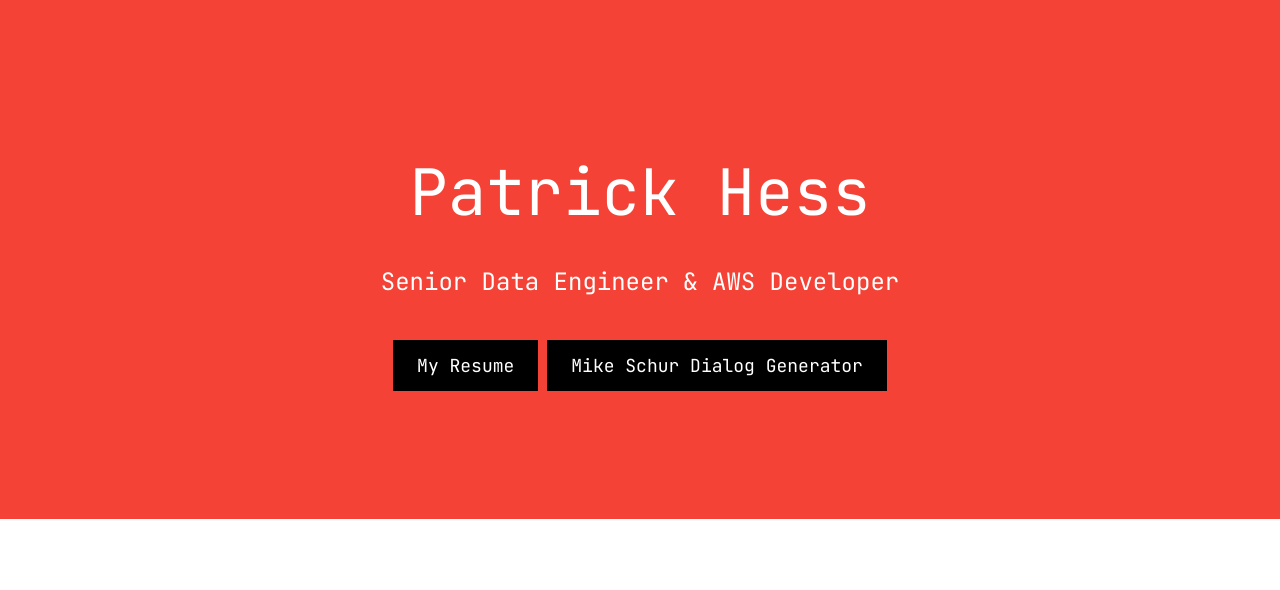
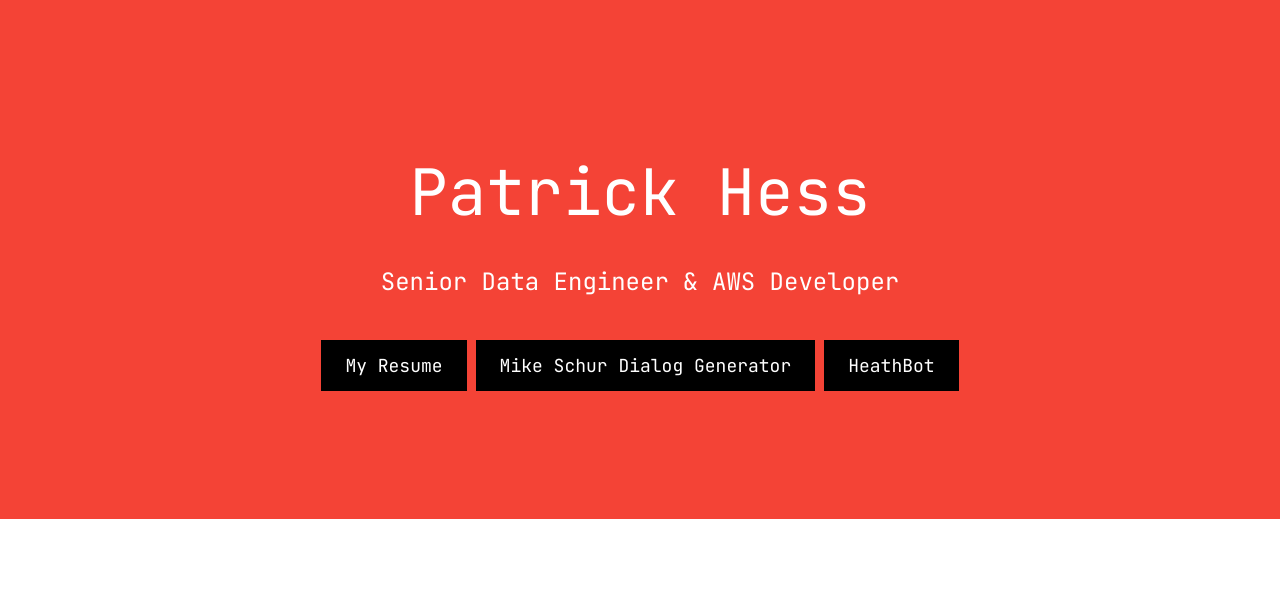
Before and after one commit to patawan/phess-web, a Python web app: template templates/index.html in a window 1280 px wide. Shown: the top 590 px of the page. Run offline with Jinja, Linux system fonts and the light colour scheme; the template is opened without the code that fills it, so the values that code supplies are empty.

Commit message:
updated some links

```diff
--- a/templates/index.html
+++ b/templates/index.html
@@ -63,6 +63,8 @@
     <a href="https://github.com/patawan/phess-web#readme" target="_blank"
       class="w3-button w3-black w3-padding-large w3-large w3-margin-top">Mike
       Schur Dialog Generator</a>
+    <a href="https://github.com/patawan/DiscordBots#readme" target="_blank"
+      class="w3-button w3-black w3-padding-large w3-large w3-margin-top">HeathBot</a>
   </header>
 
   <!-- First Grid -->
@@ -76,7 +78,7 @@
       </div>
 
       <div class="w3-third w3-center">
-        <a href="https://instagram.com/drink.better.coffee" target="_blank"><i
+        <a href="https://instagram.com/no.thisispatrick_h" target="_blank"><i
             class="fa fa-coffee w3-padding-64 w3-text-red"></i></a>
       </div>
     </div>
```
